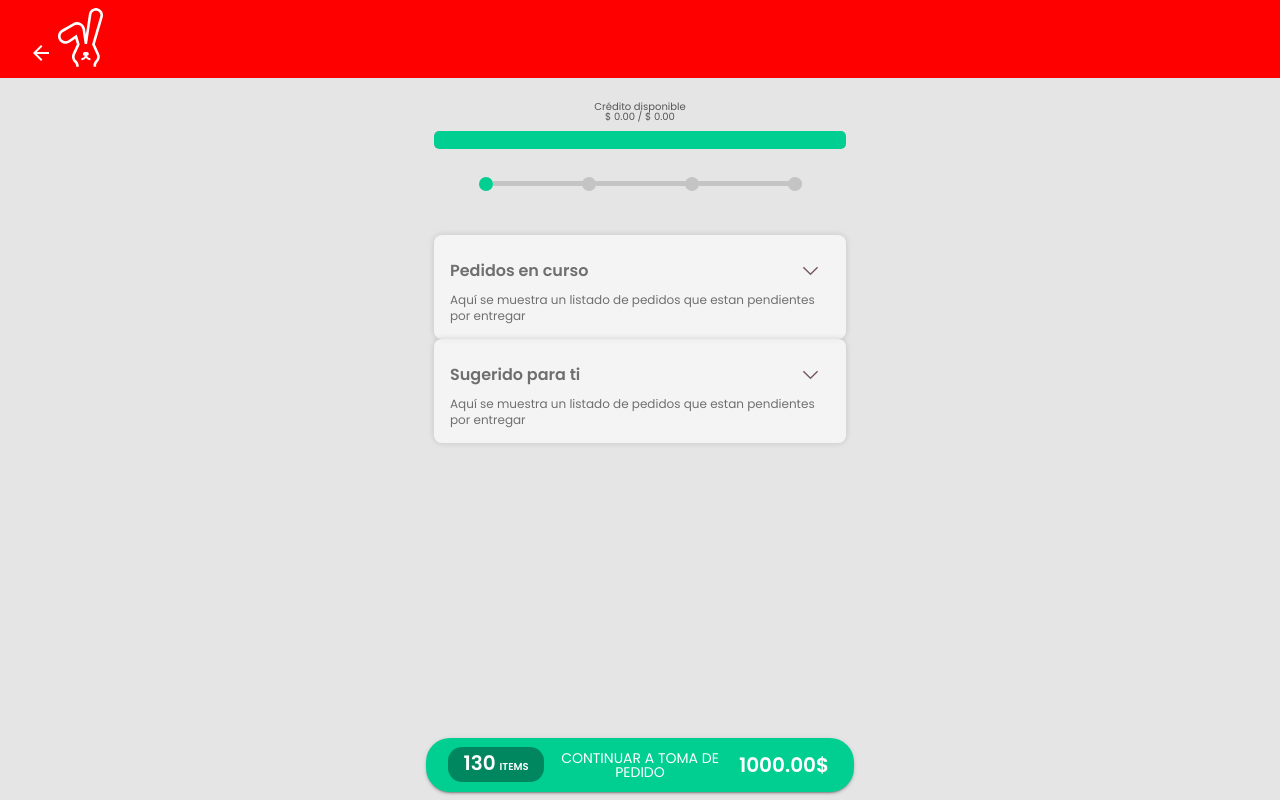
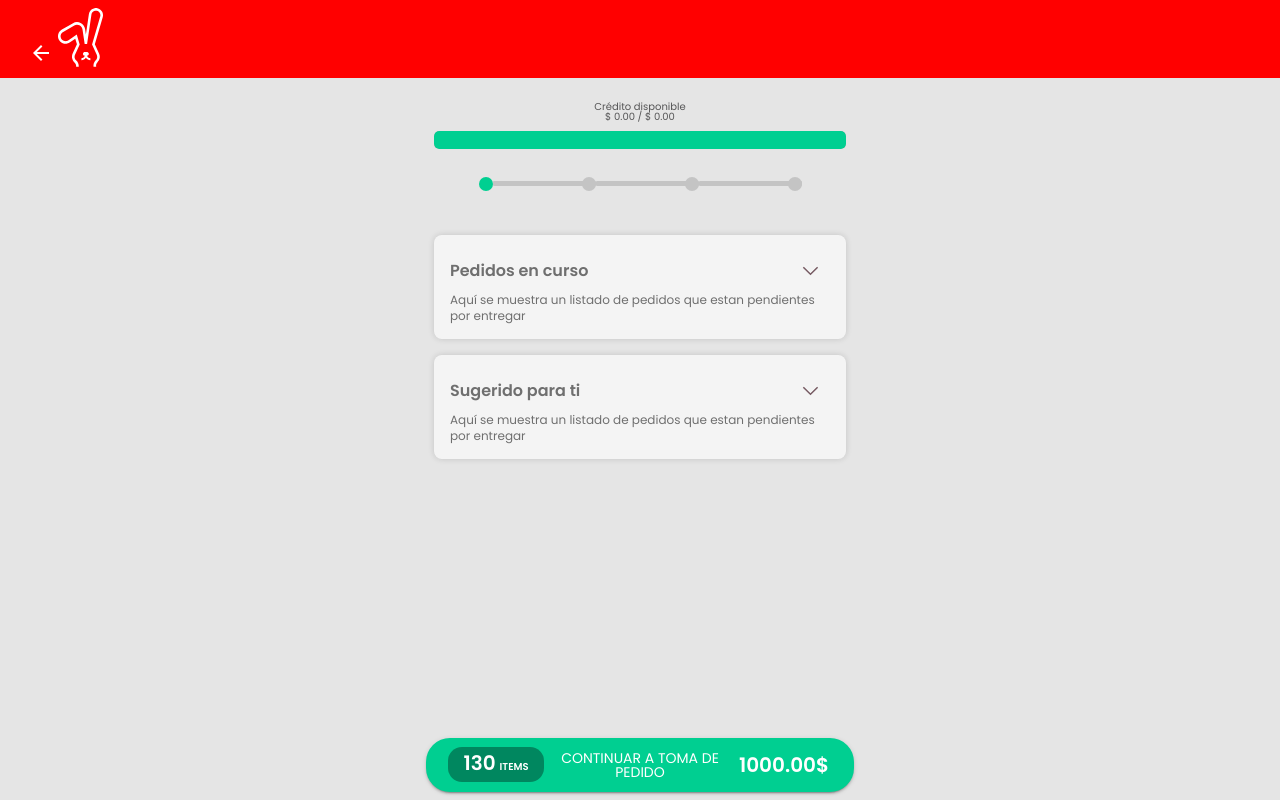
Before and after one commit to jaime12463/ETMTest, a React (Create React App) app: page /pasos in a window 1280 px wide. Built offline with nearby package versions, Linux system fonts and the light colour scheme.

Commit message:
Agregada separación tarjetas

```diff
--- a/src/pages/Pasos/1_Planeacion/index.tsx
+++ b/src/pages/Pasos/1_Planeacion/index.tsx
@@ -1,11 +1,14 @@
+import React from 'react';
+import Stack from '@mui/material/Stack';
 import Typography from '@mui/material/Typography';
 import { TarjetaColapsable } from 'components/UI';
-import { useState } from 'react';
+
+
 export const Planeacion: React.FC = () => {
-	const [expandido, setExpandido] = useState<string | boolean>(false);
+	const [expandido, setExpandido] = React.useState<string | boolean>(false);
 
 	return (
-		<div>
+		<Stack spacing={2} >
 			<TarjetaColapsable
 					titulo={<Typography variant={'subtitle1'}>Pedidos en curso</Typography>}
 					subTitulo={
@@ -32,6 +35,6 @@ export const Planeacion: React.FC = () => {
 			>
 				<div>SUGERIDOS PARA TI PEDIDOS EN CURSO</div>
 			</TarjetaColapsable>
-	  </div>
+	  </Stack>
 	);
 };
```
